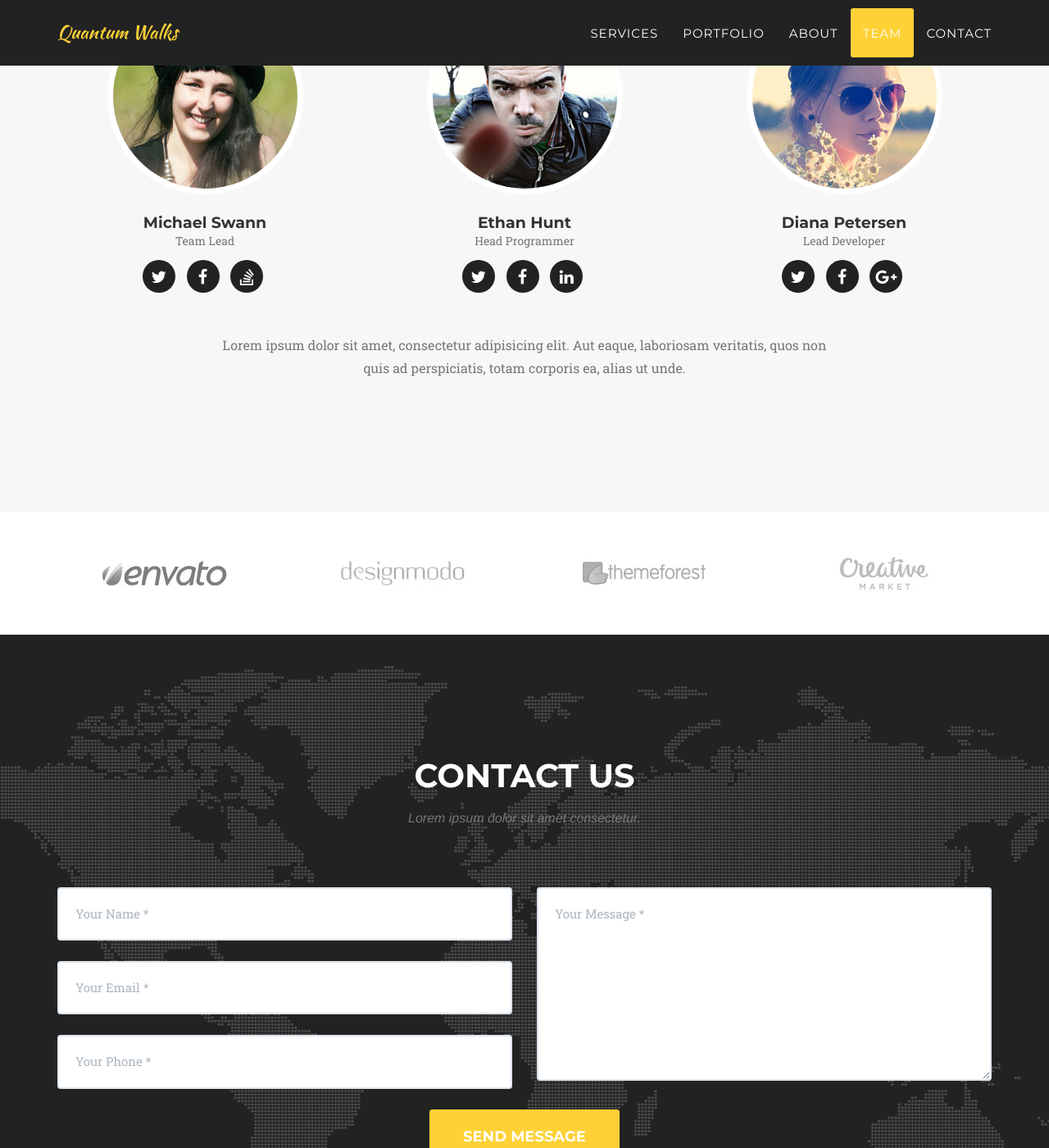
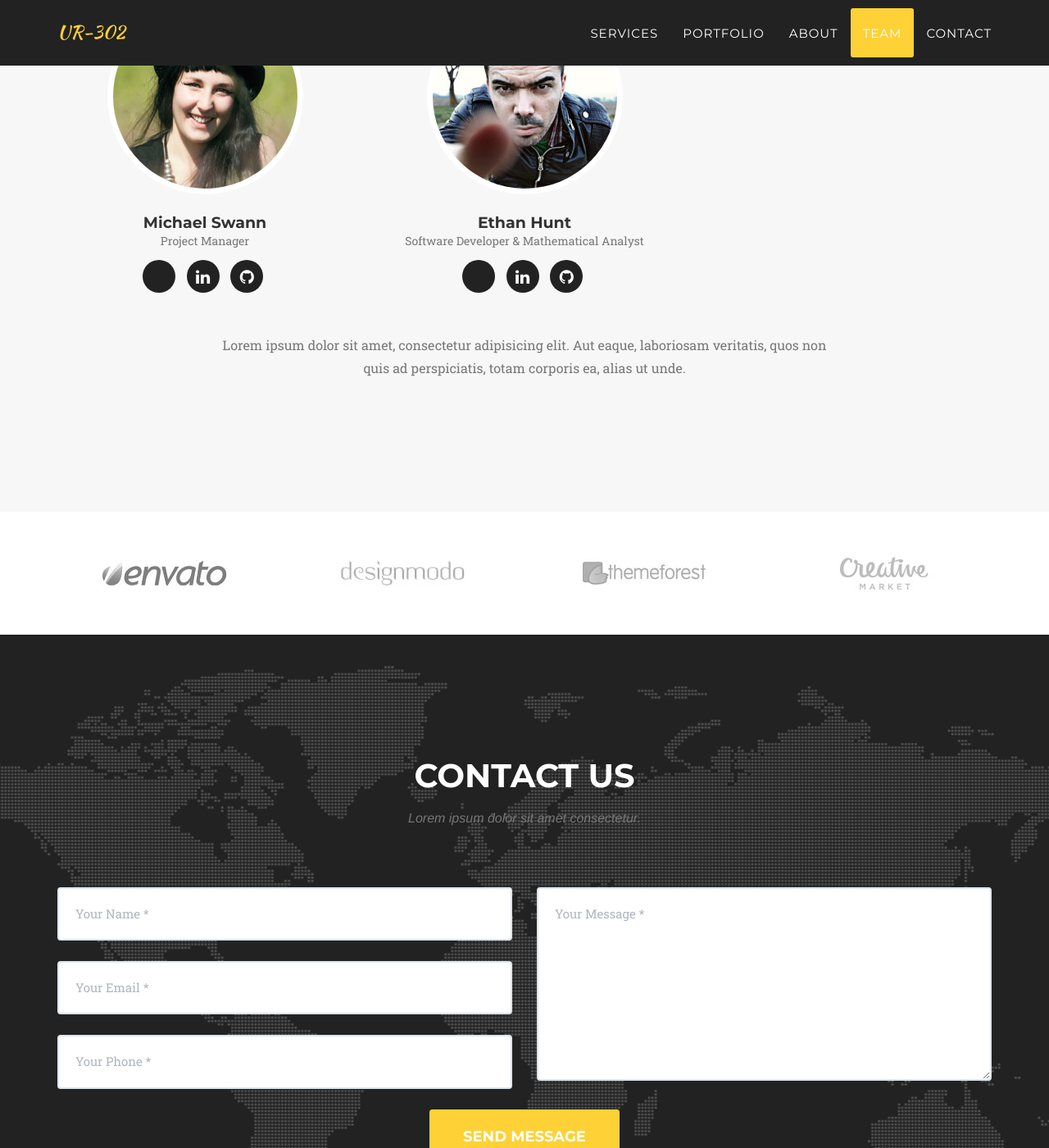
Before and after one commit to Javamorris/Javamorris.github.io, a Jekyll site: the page built from index.html, in a window 1280 px wide and 1400 px high, scrolled down 4875 px. Shown: the whole window at 82% size. Built offline with Jekyll 4.4.1, drawn with Linux system fonts in a browser that asks for light colours; some web fonts are replaced; part of the change alters nothing that is shown; some of the changed text lies outside the part shown.

Commit message:
update github in _config.yml

```diff
--- a/_config.yml
+++ b/_config.yml
@@ -3,63 +3,43 @@ url: https://javamorris.github.io
 baseurl:
 
 # Site settings
-title: Quantum Walks
+title: UR-302
 email: swannm48@gmail.com
-description: "Write an awesome description for your new site here. You can edit this line in _config.yml. It will appear in your document head meta (for Google search results) and in your feed.xml site description."
-
+description: "Quantum computing has completely changed the computing paradigm. These special computers leverage the unique properties of quantum mechanics to solve problems that a classical computer cannot solve in polynomial time. Quantum mechanics such as superposition and entanglement are used to boost computational power exponentially in many problems . Many traditionally NP-complete problems, such as breaking the encryption of public-private key systems, are solvable with quantum computing in polynomial time. In this project, we will review quantum computing basics using real quantum computers and build on those basics to solve a subset of a graph optimization problems using both existing and new methodologies. Our research focuses on a subset of graphs named “Cascading Graphs” and finding the “best” path based on a predetermined metric. To solve this problem, we plan to use a mixed approach for finding a mathematical algorithm and creating an implementation of the algorithm in a quantum computer. This mixed approach will be based on a cycle consisting of trying a find a mathematically rigorous proof and testing different cases to help build an understanding of the problem, which will then be verified using a quantitative approach ."
 
 # Team names, titles and social links
 people:
 - name: Michael Swann
   pic: 1
-  position: Team Lead
+  position: Project Manager
   social:
-    - title: twitter
-      url: #
-    - title: facebook
-      url: #
-    - title: stack-overflow
-      url: #
+    - title: email
+      url: swannm48@gmail.com
+    - title: linkedin
+      url: https://www.linkedin.com/in/michael-swann/
+    - title: github
+      url: https://github.com/Javamorris
 
 - name: Ethan Hunt
   pic: 2
-  position: Head Programmer
+  position: Software Developer & Mathematical Analyst
   social:
-    - title: twitter
-      url: #
-    - title: facebook
-      url: #
+    - title: email
+      url: ethanhunt2125@gmail.com
     - title: linkedin
-      url: #
-
-- name: Diana Petersen
-  pic: 3
-  position: Lead Developer
-  social:
-    - title: twitter
-      url: #
-    - title: facebook
-      url: #
-    - title: google-plus
-      url: #
+      url: https://www.linkedin.com/in/ethan-hunt-773599255/
+    - title: github
+      url: https://github.com/EthanHunt2125
 
 # Social networks usernames (many more available: google-plus, flickr, dribbble, pinterest, instagram, tumblr, linkedin, etc.)
 social:
-  - title: twitter
-    url: http://twitter.com/jekyllrb
-  - title: facebook
-    url:
-  - title: stack-overflow
-    url: http://stackoverflow.com/questions/tagged/jekyll
-  - title: bitbucket
-    url: http://bitbucket.org/jekyll
   - title: github
-    url: http://github.com/jekyll
+    url: https://github.com/EthanHunt2125/Quantum-Algorithm
 
 # Postal address (add as many lines as necessary)
 address:
-  - line: 3481 Melrose Place
-  - line: Beverly Hills, CA 90210
+  - line: 1100 South Marietta Pkwy SE
+  - line: Marietta, GA 30060
 
 # Build settings
 markdown: kramdown
```
Also changed, not shown: 1 other file.
